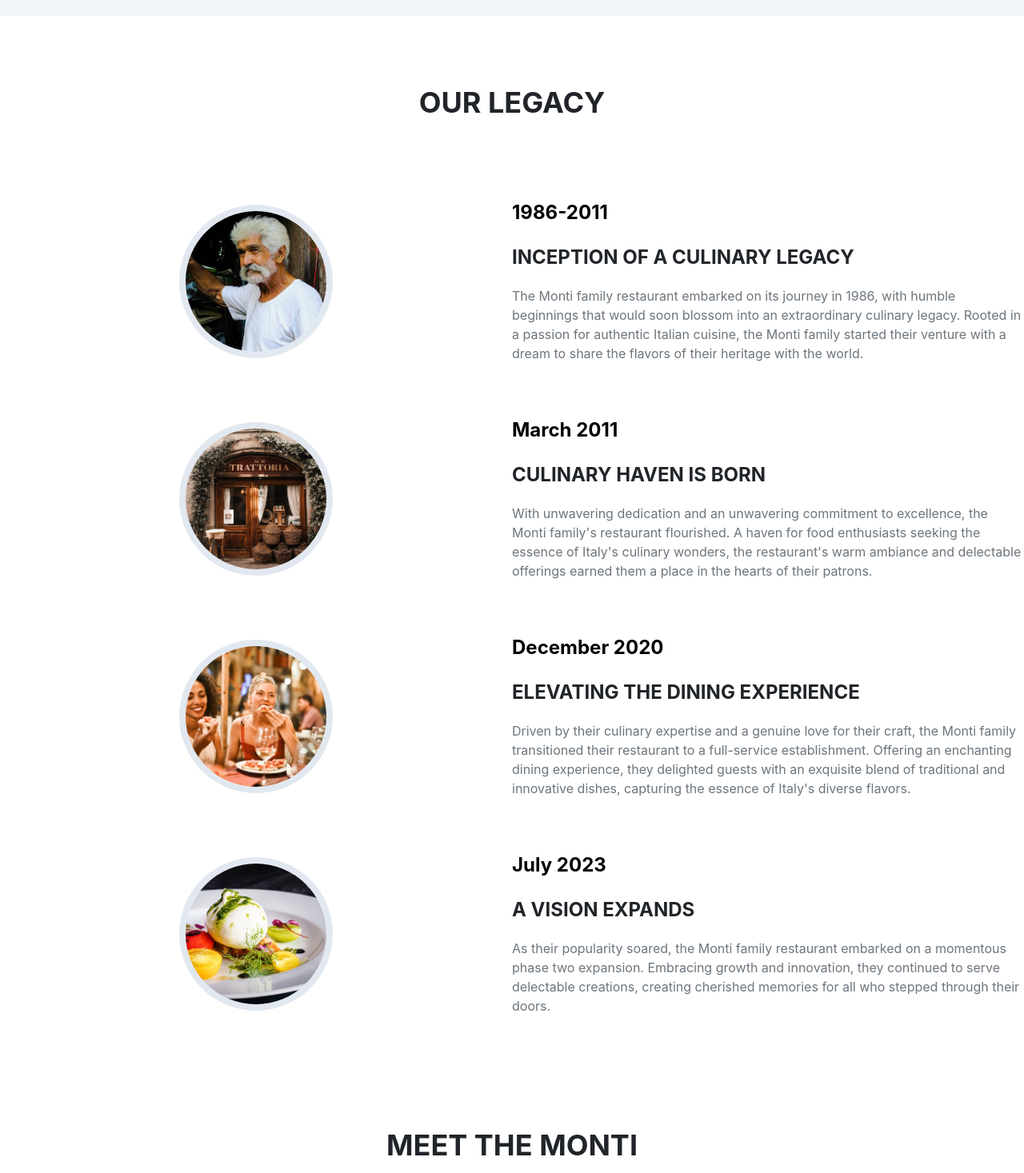
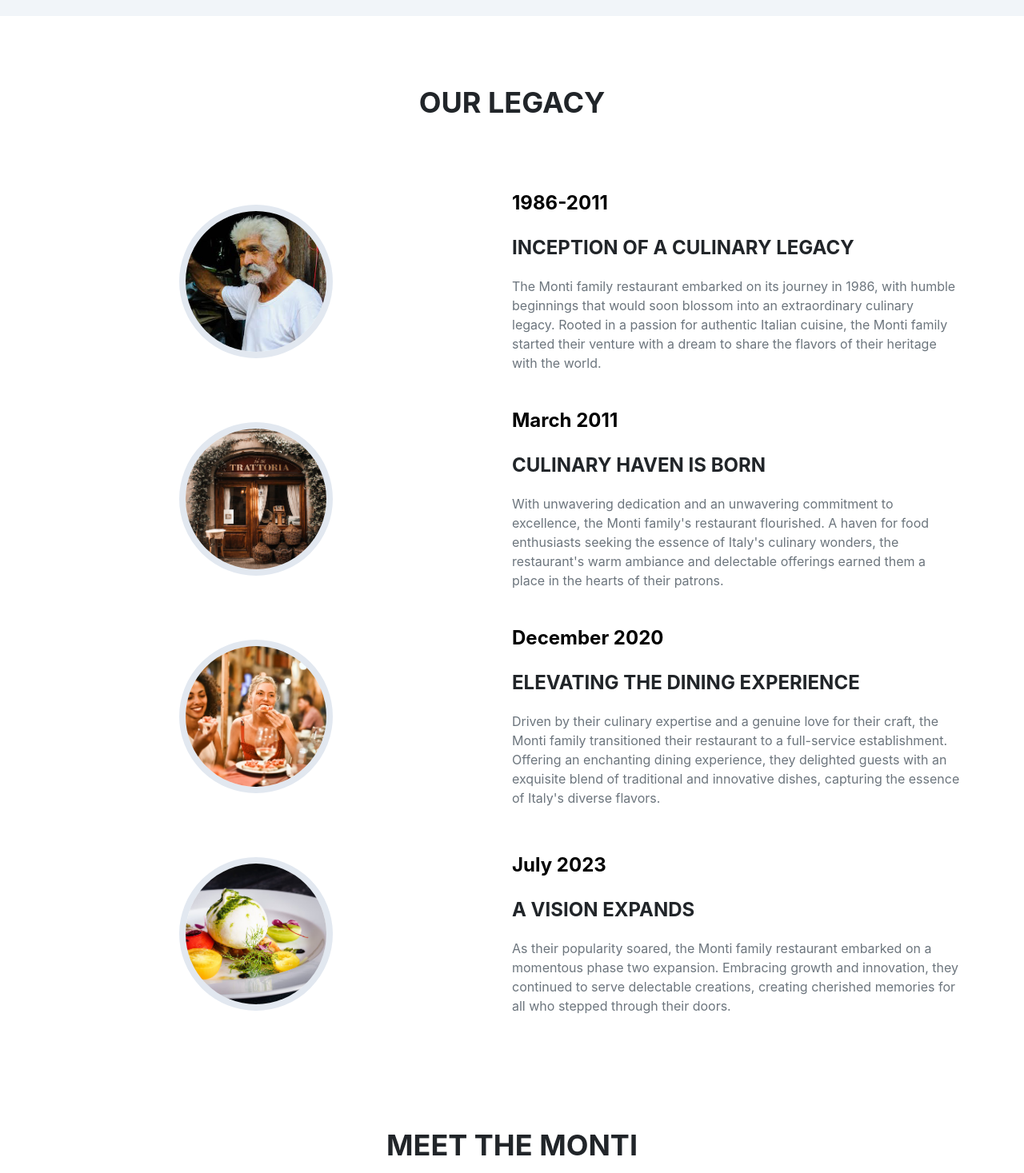
Before and after one commit to vnsoff/website-alba, a Next.js app: page / in a window 1280 px wide. Shown: the part 2900-4367 px from the top of the page at 80% size. Built offline with nearby package versions, Linux system fonts and the light colour scheme.

Commit message:
Timeline.js fix related to eslint

```diff
--- a/components/Timeline.js
+++ b/components/Timeline.js
@@ -1,4 +1,5 @@
 import React from 'react';
+import Image from 'next/image';
 
 function Timeline() {
   return (
@@ -14,14 +15,14 @@ function Timeline() {
               <li className="mb-10 flex flex-row items-center justify-between">
                 <div className="w-2/4 text-right p-5">
                   <div className="timeline-image">
-                <img className="rounded-full mx-auto border-8 border-slate-200 w-48" src="images/about/2.png" alt="..." />
+                    <Image src="/images/about/2.png" alt="..." width={1920} height={1080} className="rounded-full mx-auto border-8 border-slate-200 w-48" />
                   </div>
                 </div>
-            <div className="w-2/4">
+                <div className="w-2/4 pr-20">
                   <div className="timeline-panel justify-center">
                     <div className="timeline-heading mb-5">
                       <h2 className="text-2xl font-bold">1986-2011</h2>
-                  <br></br>
+                      <br />
                       <h2 className="text-2xl font-bold uppercase text-titleColor">Inception of a Culinary Legacy</h2>
                     </div>
                     <div className="timeline-body text-left">
@@ -38,7 +39,7 @@ function Timeline() {
                 <img className="rounded-full mx-auto border-8 border-slate-200 w-48" src="images/about/1.png" alt="..." />
               </div>
             </div>
-            <div className="w-2/4">
+            <div className="w-2/4 pr-20">
               <div className="timeline-panel justify-center">
                 <div className="timeline-heading mb-5">
                   <h2 className="text-2xl font-bold">March 2011</h2>
@@ -60,7 +61,7 @@ function Timeline() {
                 <img className="rounded-full mx-auto border-8 border-slate-200 w-48" src="images/about/3.png" alt="..." />
               </div>
             </div>
-            <div className="w-2/4">
+            <div className="w-2/4 pr-20">
               <div className="timeline-panel justify-center">
                 <div className="timeline-heading mb-5">
                   <h2 className="text-2xl font-bold">December 2020</h2>
@@ -81,7 +82,7 @@ function Timeline() {
                 <img className="rounded-full mx-auto border-8 border-slate-200 w-48" src="images/about/4.png" alt="..." />
               </div>
             </div>
-            <div className="w-2/4">
+            <div className="w-2/4 pr-20">
               <div className="timeline-panel justify-center">
                 <div className="timeline-heading mb-5">
                   <h2 className="text-2xl font-bold">July 2023</h2>
```
Lines whose indentation alone changed are shown as unchanged.
